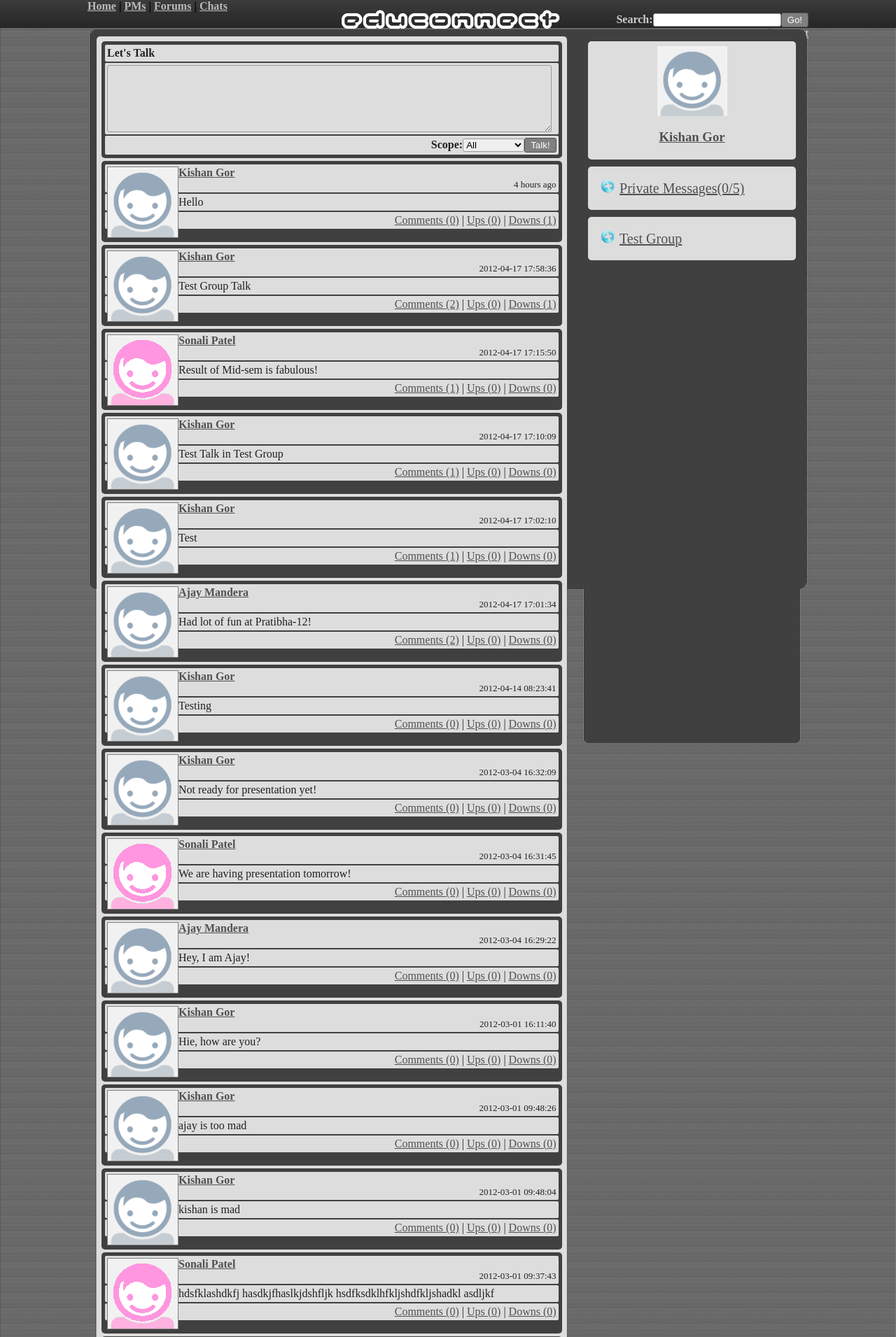
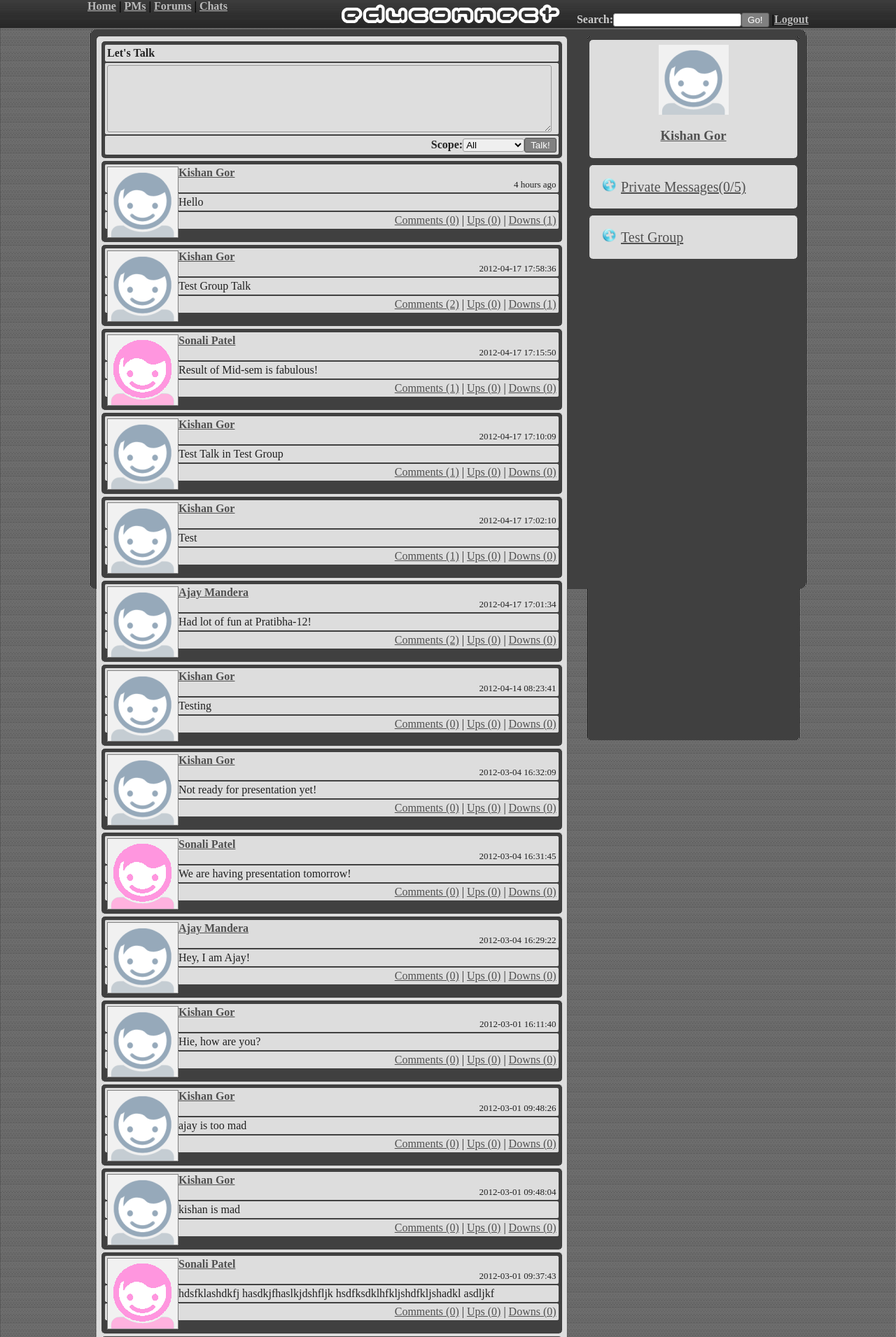
Before and after one commit to ksg91/eduConnect, a PHP site: page /eduConnect/index.php in a window 1280 px wide. Shown: the top 1911 px of the page at 70% size. Run offline with PHP 8.4, Linux system fonts and the light colour scheme; a user stored in the database is signed in; data comes from the database, SQL or seed files in the repository.

Commit message:
fixed styling issue

```diff
--- a/classes/layoutclasses.php
+++ b/classes/layoutclasses.php
@@ -52,8 +52,9 @@ class LayoutStruct
     echo "<div style=\"text-align:right;\">";
     echo "<form action=\"search.php\" method=\"post\">";
     echo "<b style=\"color:#CCCCCC;\">Search:</b><input type=\"text\" name=\"criteria\" />";
-    echo "<input type=\"submit\" value=\"Go!\" /></form> | ";
+    echo "<input type=\"submit\" value=\"Go!\" /> |";
     echo "<a href=\"".ABS_PATH."/logout.php\">Logout</a></div>";
+    echo "</form>";
     echo "</div>";
     echo "</div>";
     echo "<div id=\"content-area\">";
--- a/resource/main.css
+++ b/resource/main.css
@@ -151,7 +151,7 @@ li
 {
   width: 29% ;
   color: #DDDDDD;
-  border: 2px solid #404040;
+  //border: 2px solid #404040;
   float: right;
   background-image: url("foot-bg.png");
   background-repeat: repeat-x repeat-y;
```
Also changed, not shown: 1 other file.
